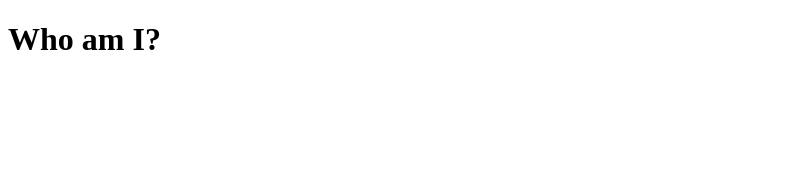
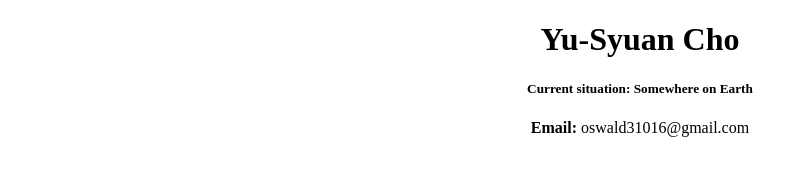
Before and after one commit to NullCipher99/NullCipher99.github.io, a plain HTML site: page index.html in a window 1280 px wide. Shown: the whole page, without its empty margins (0-808 px from the left). Drawn offline with Linux system fonts and the light colour scheme.

Commit message:
Update index.html

```diff
--- a/index.html
+++ b/index.html
@@ -5,6 +5,8 @@
     <title>NullCipher99 @ GitHub</title>
   </head>
   <body>
-    <h1>Who am I?</h1>
+    <CENTER><h1>Yu-Syuan Cho</h1></CENTER>
+    <CENTER><h5>Current situation: Somewhere on Earth</h5></CENTER>
+     <CENTER><p><B>Email:</B> oswald31016@gmail.com</p></CENTER>
   </body>
 </html>
```
